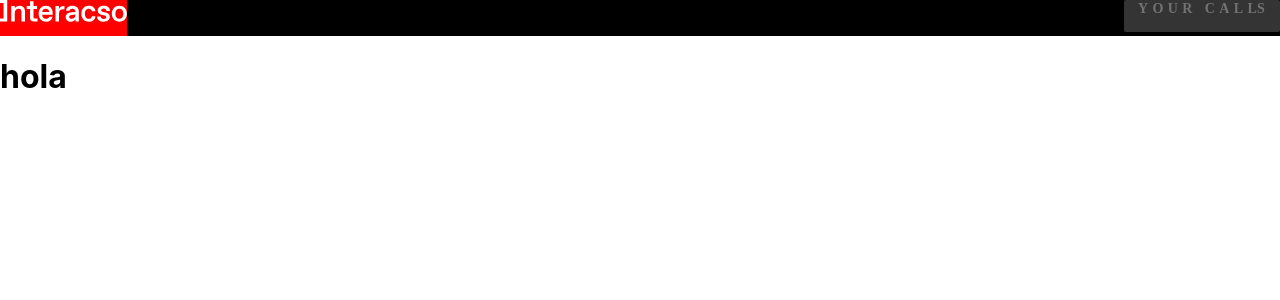
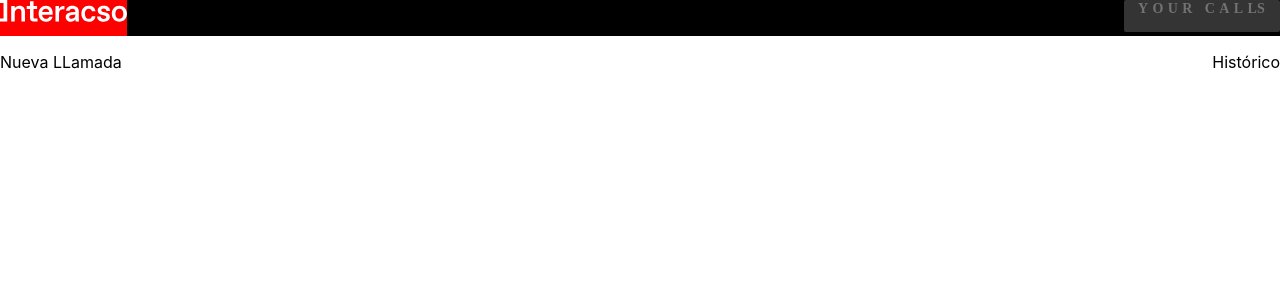
Before and after one commit to alhana-yo/easley-s4-your-calls-app, a React (Create React App) app: page / in a window 1280 px wide. Shown: the top 300 px of the page. Built offline with nearby package versions, Linux system fonts and the light colour scheme.

Commit message:
doing main

```diff
--- a/src/App.js
+++ b/src/App.js
@@ -13,8 +13,12 @@ class App extends Component {
           <div className="header__appLogo">
             <img src={callsLogo} className="yourCalls" alt="Your Calls" /></div>
         </header>
-
-        <h1>hola</h1>
+        <main className="main">
+          <nav className="menu">
+            <div className="menu__newCall"><span className="newCall__icon"></span><p className="newCall__title">Nueva LLamada</p></div>
+            <div className="menu__historic"><p className="historic__title">Histórico</p></div>
+          </nav>
+        </main>
       </div>
     );
   }
--- a/src/styles/App.scss
+++ b/src/styles/App.scss
@@ -17,3 +17,8 @@
   // background-size: cover;
 
 }
+// MAIN -- Menu navegación
+.menu{
+  display: flex;
+  justify-content: space-between;
+}
```
